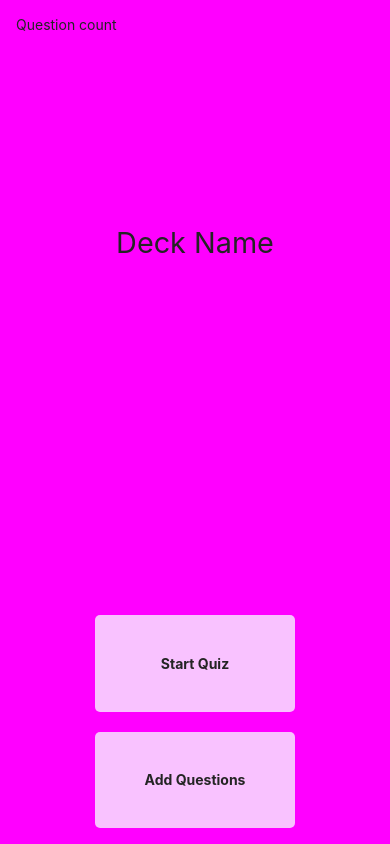
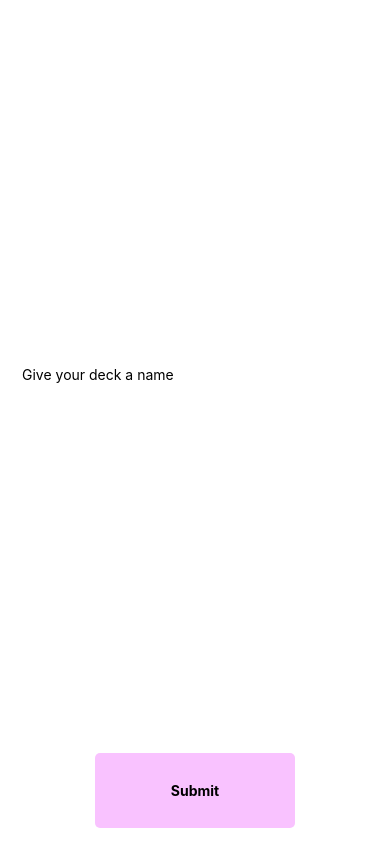
Before and after one commit to noelrmrz/so-flashy, a React Native app: screen / in a window 390 px wide. Built offline with nearby package versions, Linux system fonts and the light colour scheme.

Commit message:
styled new-deck ui

```diff
--- a/App.js
+++ b/App.js
@@ -7,6 +7,7 @@ import { Provider as PaperProvider } from 'react-native-paper';
 import { Provider as StoreProvider } from 'react-redux';
 import { createStore } from 'redux'
 import reducer from './reducers'
+import NewDeck from './components/new-deck'
 
 export default function App() {
   return (
@@ -14,7 +15,7 @@ export default function App() {
       <PaperProvider>
         <View style={styles.container}>
           {/* <Text>Open up App.js to start working on your app!</Text> */}
-          <DeckDetail />
+          <NewDeck />
           <StatusBar style="auto" />
         </View>
       </PaperProvider>
--- a/components/new-deck.js
+++ b/components/new-deck.js
@@ -1,15 +1,16 @@
 import React, { Component } from 'react';
-import { Text, TextInput, View } from 'react-native';
+import { Text, TextInput, View, TouchableOpacity, StyleSheet, StatusBar } from 'react-native';
 
 class NewDeck extends Component {
 
     state = {
-        name: ''
+        name: '',
+        isFocused: false
     }
 
-    handleChange = (text) => {
+    handleChange = event => {
         this.setState({
-            name: text
+            name: event
         })
     }
 
@@ -17,25 +18,88 @@ class NewDeck extends Component {
         // createNewDeck(this.state.name)
     }
 
+    handleFocus = event => {
+        this.setState({ isFocused: true });
+        if (this.props.onFocus) {
+            this.props.onFocus(event);
+        }
+    };
+
+    handleBlur = event => {
+        this.setState({ isFocused: false });
+        if (this.props.onBlur) {
+            this.props.onBlur(event);
+        }
+    };
+
     render() {
         return (
-            <View style={{padding: 10}}>
+            <View style={styles.container}>
+                <View style={styles.upperContainer} >
                     <TextInput
-              style={{height: 40}}
+                        selectionColor={BLUE}
+                        underlineColorAndroid={
+                            this.state.isFocused ? BLUE : LIGHT_GRAY
+                        }
+                        onFocus={this.handleFocus}
+                        onBlur={this.handleBlur}
+                        style={styles.textInput}
                         placeholder="Give your deck a name"
-              onChangeText={this.handleChange}
-              defaultValue={text}
+                        onChangeText={e => this.handleChange(e)}
+                        defaultValue={this.state.name}
                     />
+                </View>
+                <View style={styles.lowerContainer} >
                     <TouchableOpacity
-               style = {styles.submitButton}
-               onPress = {
-                  () => this.handleSubmit()
+                        style={styles.submitButton}
+                        onPress={
+                            () => this.handleSubmit
                         }>
-               <Text style = {styles.submitButtonText}> Submit </Text>
+                        <Text style={styles.submitButtonText}> Submit </Text>
                     </TouchableOpacity>
+                </View>
             </View>
         )
     }
 }
 
+const BLUE = "#428AF8";
+const LIGHT_GRAY = "#D3D3D3";
+
+const styles = StyleSheet.create({
+    container: {
+        flex: 1,
+        marginTop: StatusBar.currentHeight || 0,
+        backgroundColor: '#fff',
+    },
+    upperContainer: {
+        flex: 1,
+        justifyContent: 'center'
+    },
+    lowerContainer: {
+
+    },
+    submitButton: {
+        backgroundColor: '#f9c2ff',
+        alignItems: 'center',
+        justifyContent: 'center',
+        margin: 4,
+        marginBottom: 16,
+        width: 200,
+        height: 75,
+        zIndex: 3, // works on ios
+        elevation: 3, // works on android
+        alignSelf: 'center',
+        borderRadius: 5
+    },
+    submitButtonText: {
+        fontWeight: 'bold'
+    },
+    textInput: {
+        height: 40,
+        paddingLeft: 6,
+        margin: 16
+    }
+})
+
 export default NewDeck;
```
Also changed, not shown: components/new-card.js (added, +72 -0 lines), components/card-view.js (added). Lines whose indentation alone changed are shown as unchanged.
